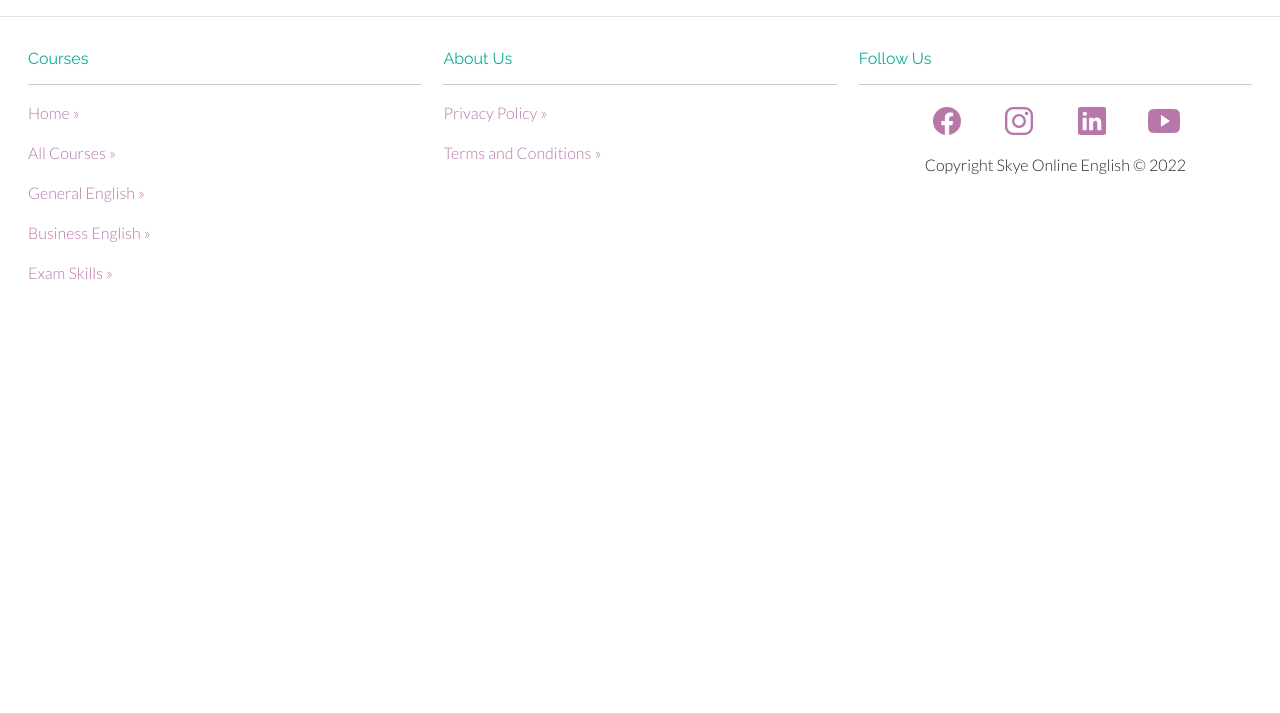
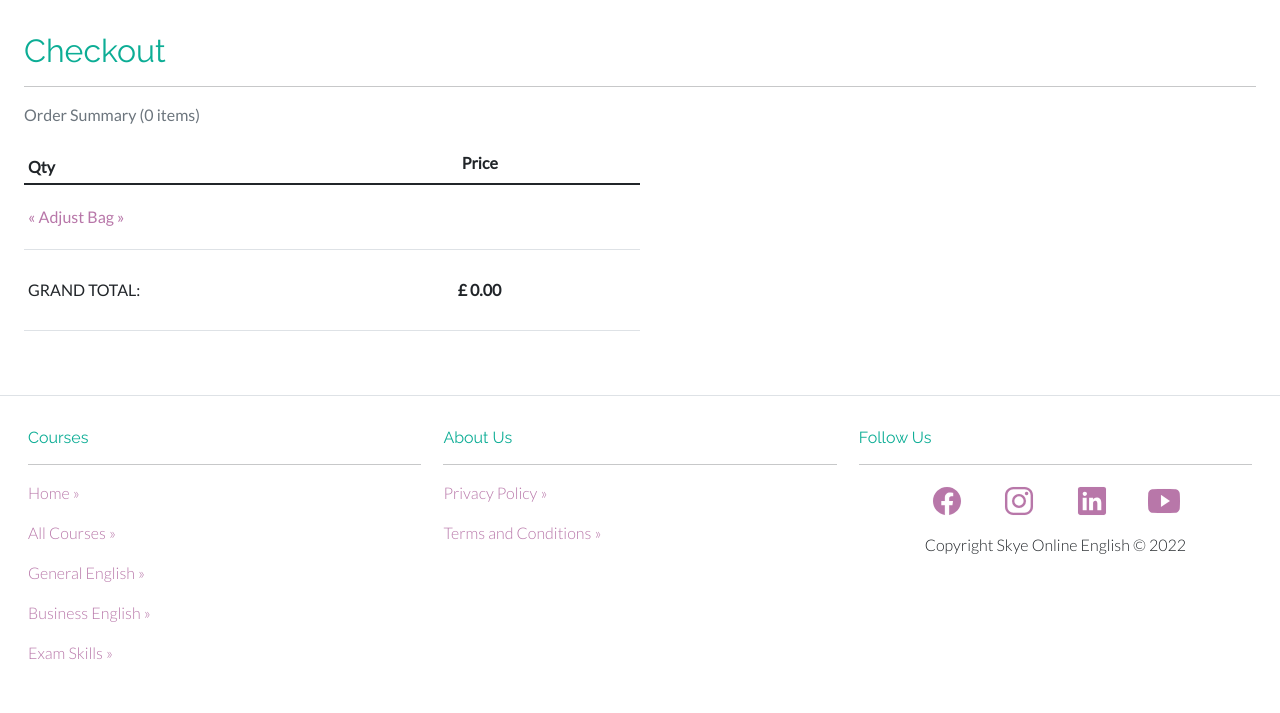
Before and after one commit to dougiemath/soe-shop-lms, a Django app: page /checkout/ in a window 1280 px wide. Shown: the part 154-867 px from the top of the page. Before the commit the page ends 434 px from the top, so only its background shows below. Run offline with Django 3.2, Linux system fonts and the light colour scheme; some libraries are stand-ins or nearby versions.

Commit message:
checkout template upadated

```diff
--- a/bag/templates/bag/bag.html
+++ b/bag/templates/bag/bag.html
@@ -67,7 +67,7 @@
                         <a href="{% url 'courses' %}" class="btn btn-outline-success rounded-0">
                             <span class="text-uppercase">Back to courses</span>
                         </a>
-                        <a href="" class="btn btn-outline-success rounded-0">
+                        <a href="{% url 'checkout' %}" class="btn btn-outline-success rounded-0">
                             <span class="text-uppercase">Secure Checkout</span>
                         </a>
                     </td>
--- a/checkout/templates/checkout/checkout.html
+++ b/checkout/templates/checkout/checkout.html
@@ -3,4 +3,57 @@
 
 {% block content %}
 
+<div class="container-fluid px-4">
+    <div class="row">
+        <div class="col">
+            <h2 class="my-3">Checkout</h2>
+            <hr>
+        </div>
+    </div>
+
+    <div class="d-flex flex-column flex-md-row">
+        <div class="col-md-6 col-12 mb-5 pr-3">
+            <p class="text-muted">Order Summary ({{ product_count }} items)</p>
+            <table class="table table-sm">
+                <thead>
+                    <tr>
+                        <th scope="col">Qty</th>
+                        <th scope="col" class="p-2">Price</th>
+                    </tr>
+                </thead>
+                <tbody>
+                    {% for item in bag_items %}
+                    <tr>
+                        <td class="p-2">
+                            <p class="my-1">{{ item.product.name }}</p>
+                        </td>
+                        <td class="p-2">
+                            <p class="my-1 small text-muted text-right">
+                                £{{ item.product.price }}
+                        </td>
+                    </tr>
+                    {% endfor %}
+                    <td colspan="2" class="border-bottom-0">
+                        <p class="font-weight-bold my-3">
+                            <a href="{% url 'bag' %}" class="footer-links">
+                                &laquo; Adjust Bag &raquo;
+                            </a>
+                        </p>
+                    </td>
+                    <tr class="border-top">
+                        <td>
+                            <p class="my-4 text-uppercase">Grand total:</p>
+                        </td>
+                        <td class="">
+                            <p class="my-1">
+                                <p class="my-4"><strong>£ {{ total | floatformat:2 }}</strong></p>
+                        </td>
+                    </tr>
+                </tbody>
+            </table>
+
+        </div>
+    </div>
+</div>
+
 {% endblock %}
```
Also changed, not shown: README.md.
